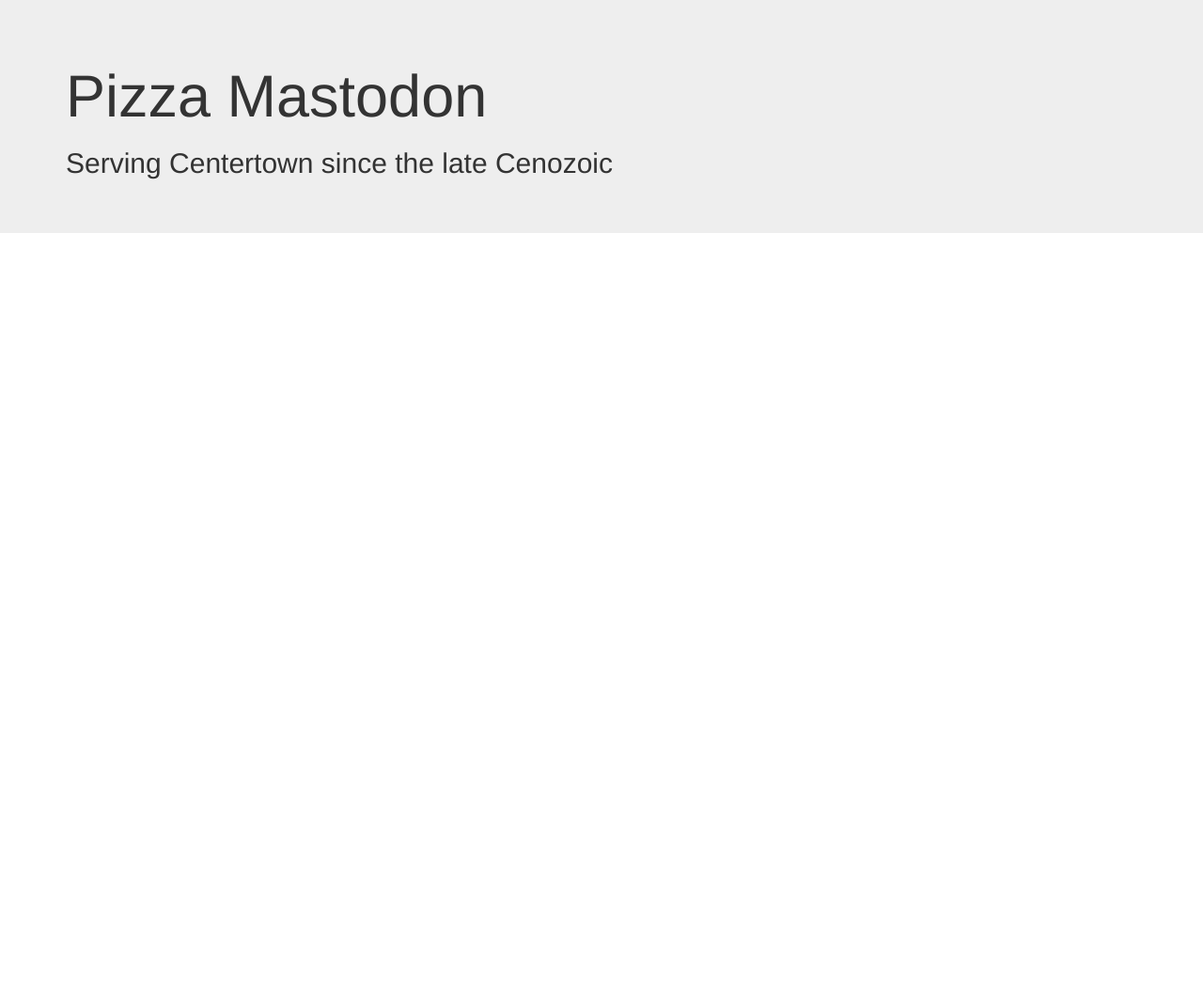
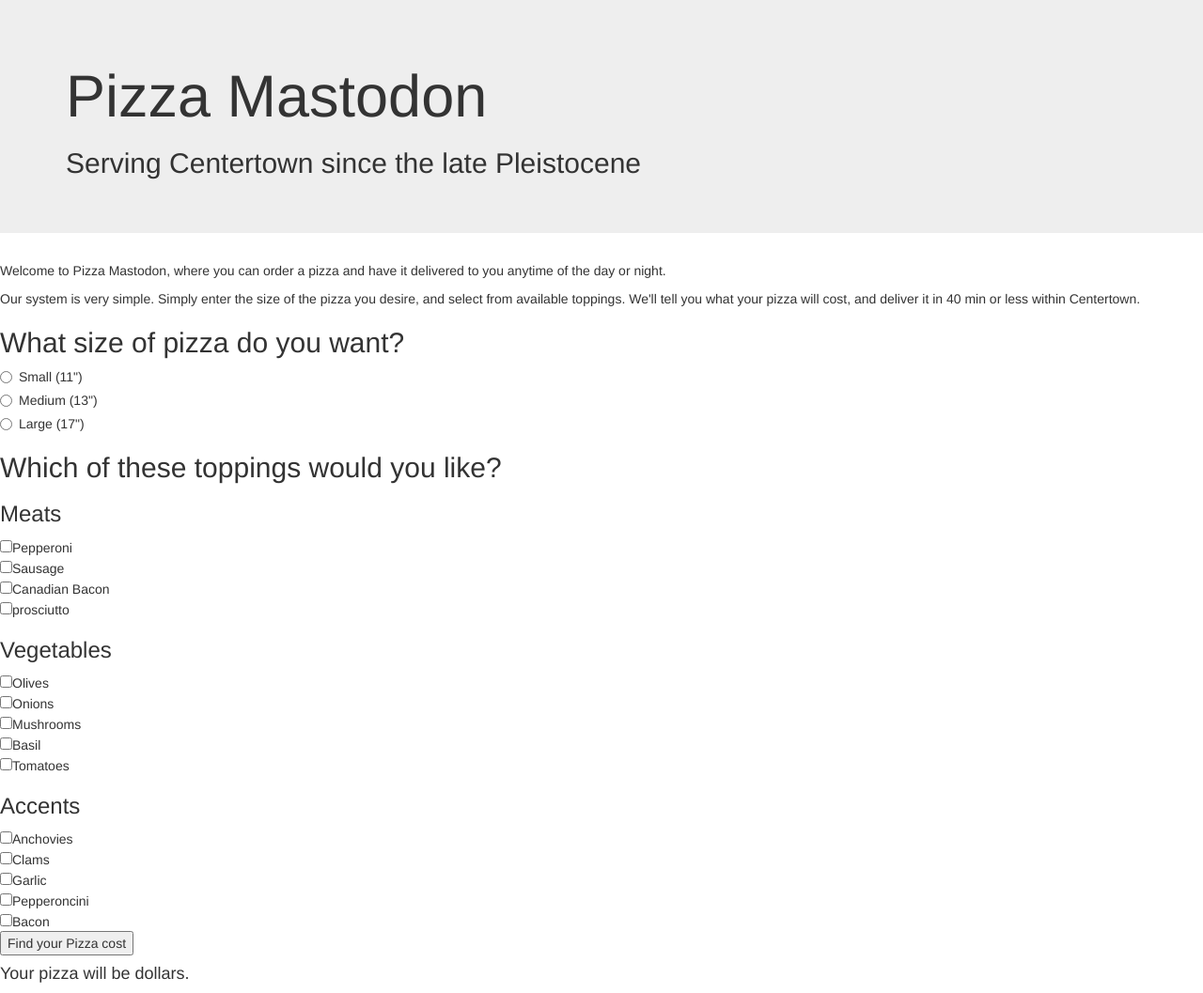
Before and after one commit to tomyoder/Pizza-Mastodon-, a plain HTML site: page index.html in a window 1280 px wide. Shown: the whole page at 94% size. Before the commit the page ends 800 px from the top, so only its background shows below. Drawn offline with Linux system fonts and the light colour scheme.

Commit message:
add more js

```diff
--- a/index.html
+++ b/index.html
@@ -12,9 +12,58 @@
     <div class="jumbotron">
      <div class="container">
        <h1>Pizza Mastodon</h1>
-       <h2>Serving Centertown since the late Cenozoic</h2>
+       <h2>Serving Centertown since the late Pleistocene</h2>
      </div>
    </div>
+   <div class="intro1">
+     <p>Welcome to Pizza Mastodon, where you can order a pizza and have it delivered to you anytime of the day or night.</p>
+   </div>
+   <div>
+     <p>Our system is very simple. Simply enter the size of the pizza you desire, and select from available toppings. We'll tell you what your pizza will cost, and deliver it in 40 min or less within Centertown.</p>
+   </div>
+   <form id="form1">
+     <div class="radio">
+       <h2>What size of pizza do you want?</h2>
+        <label>
+          <input type="radio" name="size" value="small">Small (11")
+        </label>
+     </div>
+     <div class="radio">
+       <label>
+         <input type="radio" name="size" value="medium">Medium (13")
+       </label>
+     </div>
+     <div class="radio">
+       <label>
+         <input type="radio" name="size" value="large">Large (17")
+       </label>
+     </div>
+     <div class="toppings">
+       <h2>Which of these toppings would you like?</h2>
+       <h3>Meats</h3>
+        <input type="checkbox" name="meat" value="Pepperoni">Pepperoni<br>
+        <input type="checkbox" name="meat" value="sausage">Sausage<br>
+        <input type="checkbox" name="meat" value="canadian-bacon">Canadian Bacon<br>
+        <input type="checkbox" name="meat" value="Prosciutto">prosciutto<br>
+
+       <h3>Vegetables</h3>
+        <input type="checkbox" name="vegetable" value="olives">Olives<br>
+        <input type="checkbox" name="vegetable" value="onions">Onions<br>
+        <input type="checkbox" name="vegetable" value="mushrooms">Mushrooms<br>
+        <input type="checkbox" name="vegetable" value="basil">Basil<br>
+        <input type="checkbox" name="vegetable" value="tomatoes">Tomatoes<br>
+
+       <h3>Accents</h3>
+       <input type="checkbox" name="accent" value="anchovies">Anchovies<br>
+       <input type="checkbox" name="accent" value="clams">Clams<br>
+       <input type="checkbox" name="accent" value="garlic">Garlic<br>
+       <input type="checkbox" name="accent" value="pepperoncini">Pepperoncini<br>
+       <input type="checkbox" name="accent" value="bacon">Bacon<br>
+
+   <button type="submit" name="button">Find your Pizza cost</button>
+   </form>
+   <h4 id="dollars">Your pizza will be      dollars.</h4>
+
 
 
 
--- a/js/scripts.js
+++ b/js/scripts.js
@@ -0,0 +1,46 @@
+//BACKEND
+ function Pizza (size, [topping]){
+   this.pizzaSize = size;
+   this.pizzaTopping = topping;
+   this.pizzaCost = 7;
+ }
+
+
+
+ Pizza.prototype.cost = function(inputSize) {
+   if (inputSize === "large") {
+     return this.pizzaCost * 2;
+     console.log(inputSize);
+   }
+     else if (inputSize === "medium") {
+       return this.cost * 1.5;
+     }
+       else if (inputSize === "small") {
+         return this.cost * 1;
+       }
+
+ };
+
+//FRONTEND
+ $(document).ready(function(){
+   $("#form1").submit(function(event){
+     event.preventDefault();
+     var inputSize = $("input:radio[name=size]:checked").val();
+     console.log(inputSize);
+
+     $("input:checkbox[name=meat]:checked").each(function(){
+       var meat = $(this).val();
+     });
+
+     $("input:checkbox[name=vegetable]:checked").each(function(){
+       var vegetable = $(this).val();
+
+     });
+
+     $("input:checkbox[name=accent]:checked").each(function(){
+       var accent = $(this).val();
+
+     });
+
+   })
+ });
```
